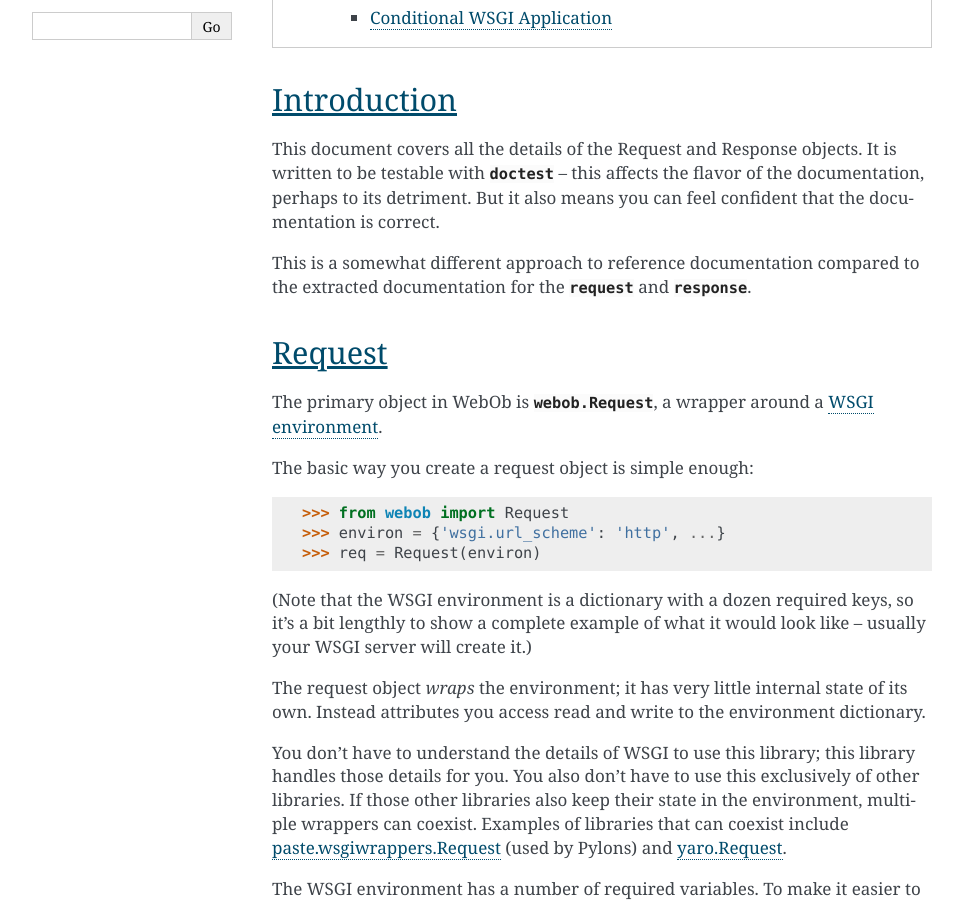
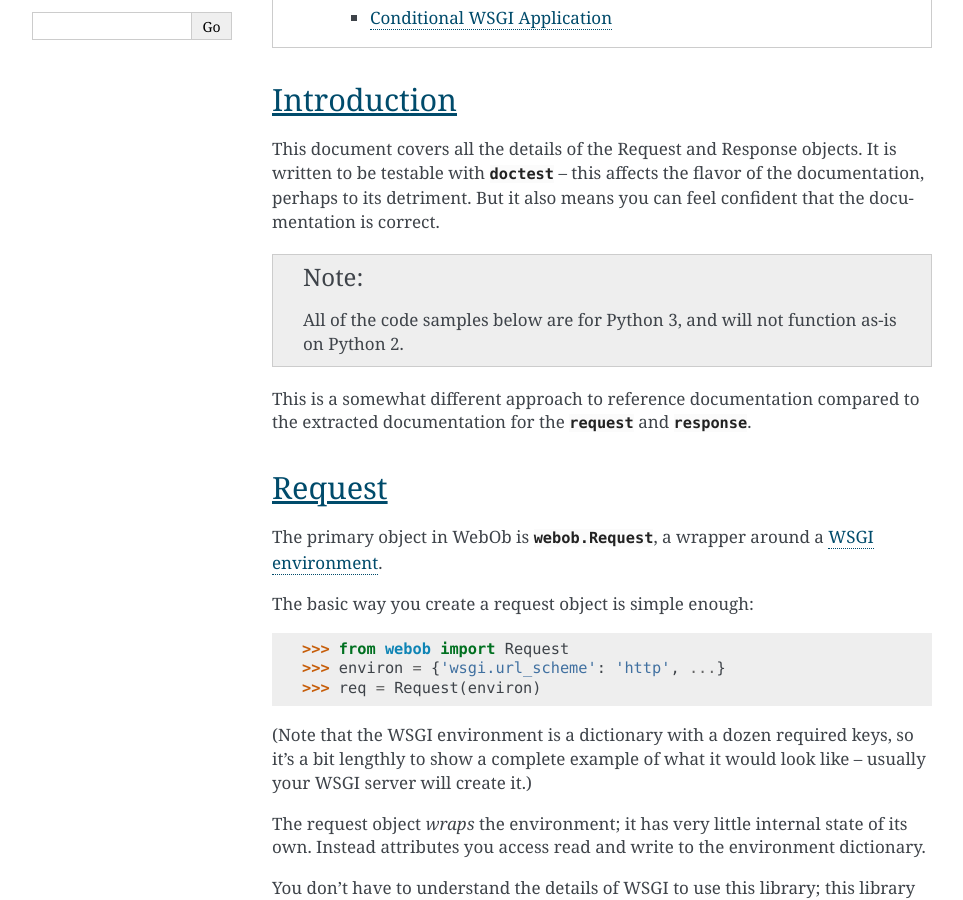
Before and after one commit to Pylons/webob, a Sphinx documentation site: the page built from docs/reference.txt, in a window 1280 px wide and 900 px high, scrolled down 824 px. Shown: the whole window, without its empty margins (148-1111 px from the left). Built offline with Sphinx 7.4.7, drawn with Linux system fonts in a browser that asks for light colours.

Commit message:
Add Py3 only notice

```diff
--- a/docs/reference.txt
+++ b/docs/reference.txt
@@ -13,6 +13,11 @@ objects.  It is written to be testable with :py:mod:`doctest` -- this
 affects the flavor of the documentation, perhaps to its detriment.
 But it also means you can feel confident that the documentation is
 correct.
+
+.. note::
+
+   All of the code samples below are for Python 3, and will not function as-is
+   on Python 2.
 
 This is a somewhat different approach to reference documentation compared to
 the extracted documentation for the :py:mod:`~webob.request` and
```
